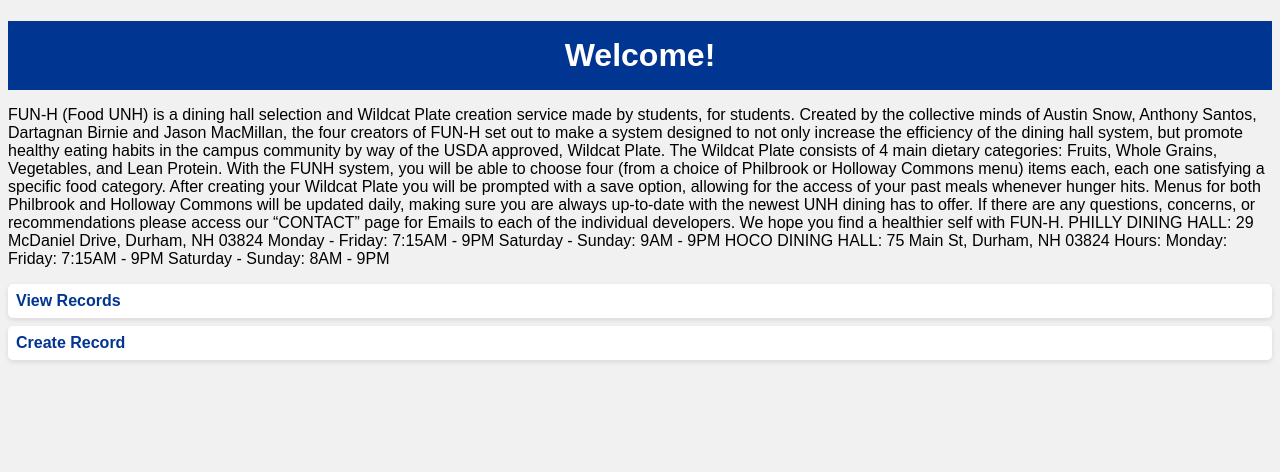
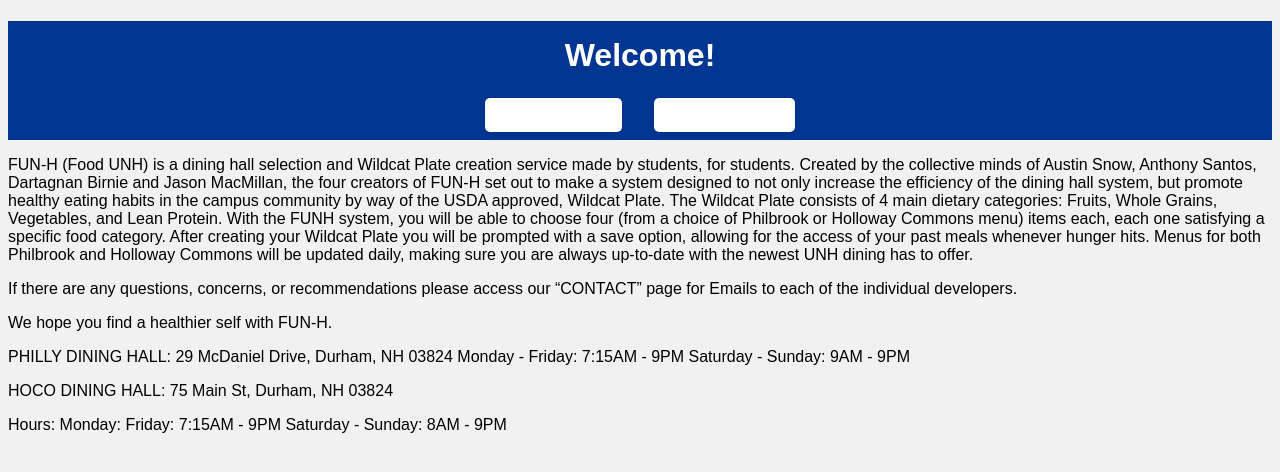
Before and after one commit to GetBirned/FUN-H, a Flask app: page / in a window 1280 px wide. Shown: the top 472 px of the page. Run offline with Flask 2, Linux system fonts and the light colour scheme.

Commit message:
Added navigation bar and fixed spacing in text sections

```diff
--- a/WebApp/templates/index.html
+++ b/WebApp/templates/index.html
@@ -55,32 +55,69 @@
       li:last-child {
         margin-bottom: 0;
       }
+      nav {
+      background-color: #003591;
+      color: #fff;
+      padding: 0.5em;
+      }
+
+      nav ul {
+        list-style: none;
+        margin: 0;
+        padding: 0;
+        display: flex;
+        justify-content: center;
+        }
+
+        nav li {
+        margin: 0 1em;
+        }
+
+        nav a {
+        color: #fff;
+        text-decoration: none;
+        font-weight: bold;
+        }
+
+        nav a:hover {
+        text-decoration: underline;
+        }
     </style>
   </head>
   <body>
     <h1>Welcome!</h1>
+    <!-- Below is the Navigation Bar -->
+    <nav>
+        <ul>
+          <li><a href="{{ url_for('records') }}">View Records</a></li>
+          <li><a href="{{ url_for('create') }}">Create Record</a></li>
+        </ul>
+      </nav>
     <p>
       FUN-H (Food UNH) is a dining hall selection and Wildcat Plate creation service made by students, for students. Created by the collective minds of Austin Snow, Anthony Santos, Dartagnan Birnie and Jason MacMillan, the four creators of FUN-H set out to make a system designed to not only increase the efficiency of the dining hall system, but promote healthy eating habits in the campus community by way of the USDA approved, Wildcat Plate. The Wildcat Plate consists of 4 main dietary categories: Fruits, Whole Grains, Vegetables, and Lean Protein. With the FUNH system, you will be able to choose four (from a choice of Philbrook or Holloway Commons menu) items each, each one satisfying a specific food category. After creating your Wildcat Plate you will be prompted with a save option, allowing for the access of your past meals whenever hunger hits. Menus for both Philbrook and Holloway Commons will be updated daily, making sure you are always up-to-date with the newest UNH dining has to offer.
+    </p>
 
-      If there are any questions, concerns, or recommendations please access our “CONTACT” page for Emails to each of the individual developers.
+      <p>If there are any questions, concerns, or recommendations please access our “CONTACT” page for Emails to each of the individual developers.</p>
 
-      We hope you find a healthier self with FUN-H.
-
+      <p>We hope you find a healthier self with FUN-H.
+    </p>
+    <p>
       PHILLY DINING HALL:
       29 McDaniel Drive, Durham, NH 03824
       Monday - Friday: 7:15AM - 9PM
       Saturday - Sunday: 9AM - 9PM
-
+    </p>
+    <p>
       HOCO DINING HALL:
       75 Main St, Durham, NH 03824
-
+    </p>
       Hours:
       Monday: Friday: 7:15AM - 9PM
       Saturday - Sunday: 8AM - 9PM
-    </p>
-    <ul>
+    <p>
+    <!-- <ul>
       <li><a href="{{ url_for('records') }}">View Records</a></li>
       <li><a href="{{ url_for('create') }}">Create Record</a></li>
-    </ul>
+    </ul> -->
   </body>
 </html>
```
